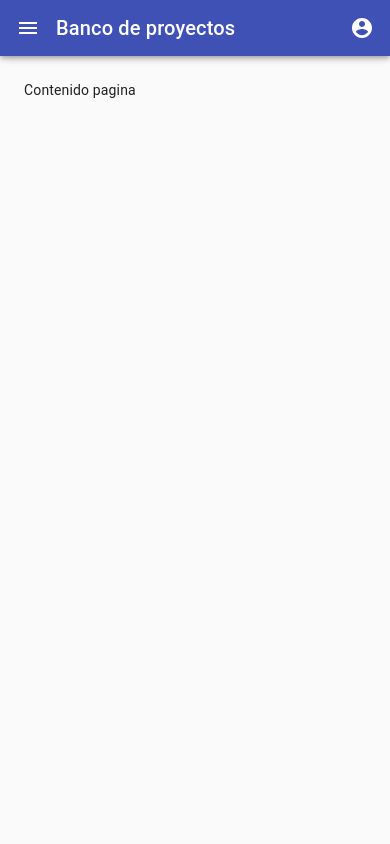
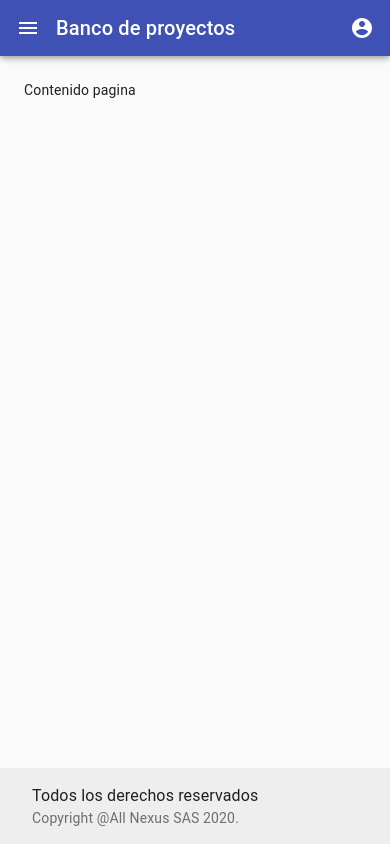
Before and after one commit to mosqueradvd/proyectoDocumentacion, a React app: page / in a window 390 px wide. Built offline with nearby package versions, Linux system fonts and the light colour scheme.

Commit message:
[Feature], new component footer responsive

```diff
--- a/src/components/Container.jsx
+++ b/src/components/Container.jsx
@@ -2,9 +2,12 @@ import React, { useState } from "react";
 import { makeStyles, CssBaseline, Hidden } from "@material-ui/core";
 import Navbar from "./Navbar";
 import Drawers from "../components/Drawers";
+import StyckyFooter from "./StickyFooter";
 const styles = makeStyles((theme) => ({
   root: {
     display: "flex",
+    flexDirection: "column",
+    minHeight: "100vh",
   },
   content: {
     flexGrow: 1,
@@ -35,6 +38,7 @@ const Container = () => {
         <div className={classes.toolbar}></div>
         Contenido pagina
       </div>
+      <StyckyFooter />
     </div>
   );
 };
--- /dev/null
+++ b/src/components/StickyFooter.jsx
@@ -0,0 +1,60 @@
+import React from "react";
+import {
+  CssBaseline,
+  Container,
+  Typography,
+  makeStyles,
+  Link,
+} from "@material-ui/core";
+
+const drawerWidth = 240;
+
+const useStyles = makeStyles((theme) => ({
+  root: {
+    display: "flex",
+    flexDirection: "column",
+  },
+
+  footer: {
+    padding: theme.spacing(2),
+    margin: "auto",
+    backgroundColor:
+      theme.palette.type === "light"
+        ? theme.palette.grey[200]
+        : theme.palette.grey[800],
+    [theme.breakpoints.up("sm")]: {
+      width: `calc(100% - ${drawerWidth}px)`,
+      marginLeft: drawerWidth,
+    },
+  },
+}));
+
+function Copyright() {
+  return (
+    <Typography variant="body2" color="textSecondary">
+      {"Copyright @"}
+      <Link color="inherit" href="https://www.allnexus.com.co">
+        All Nexus SAS
+      </Link>{" "}
+      {new Date().getFullYear()}
+      {"."}
+    </Typography>
+  );
+}
+
+const StyckyFooter = () => {
+  const classes = useStyles();
+  return (
+    <div>
+      <CssBaseline />
+      <footer className={classes.footer}>
+        <Container component="main" className={classes.main} maxWidth="sm">
+          <Typography>Todos los derechos reservados</Typography>
+          <Copyright />
+        </Container>
+      </footer>
+    </div>
+  );
+};
+
+export default StyckyFooter;
```
